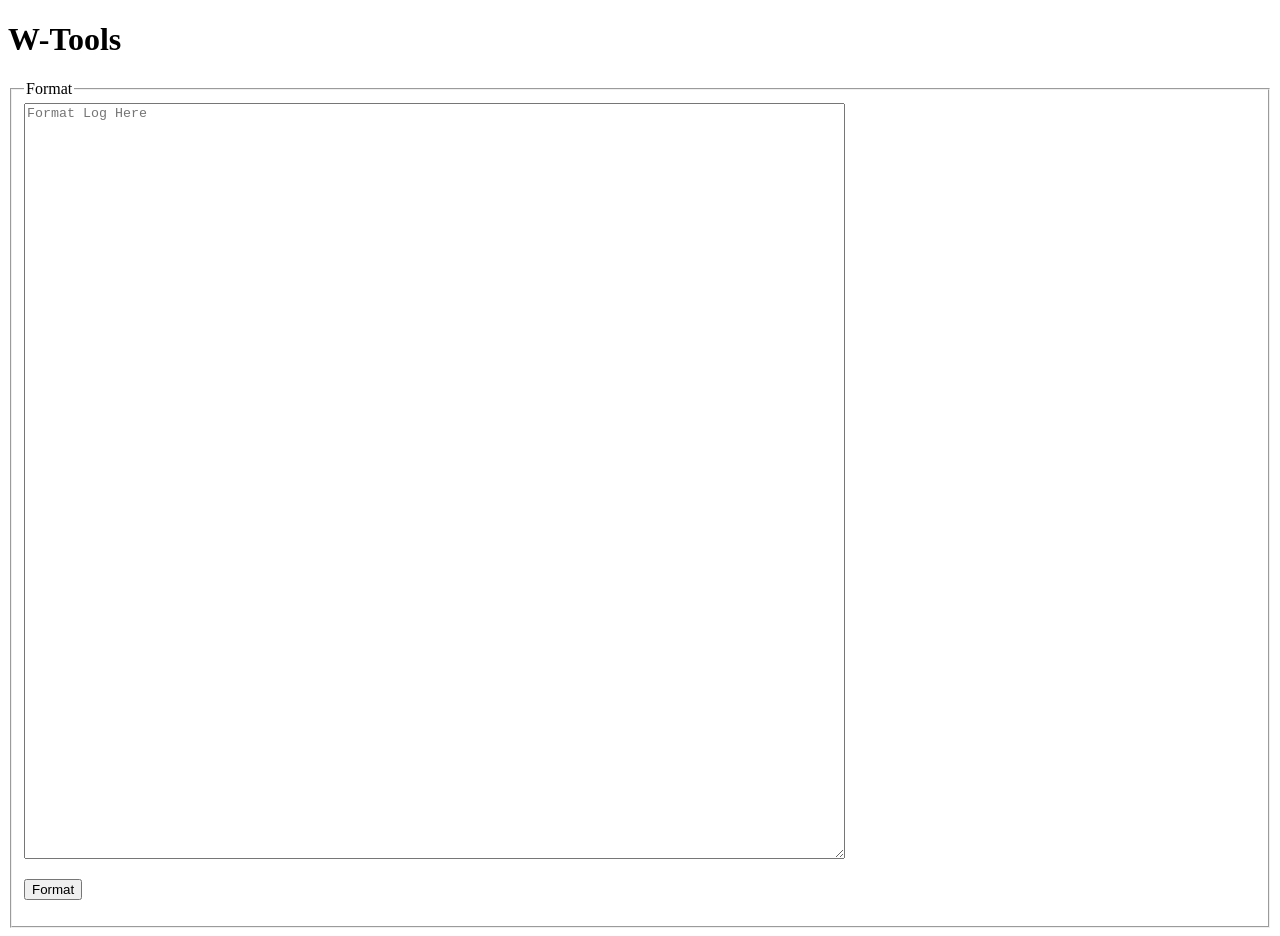
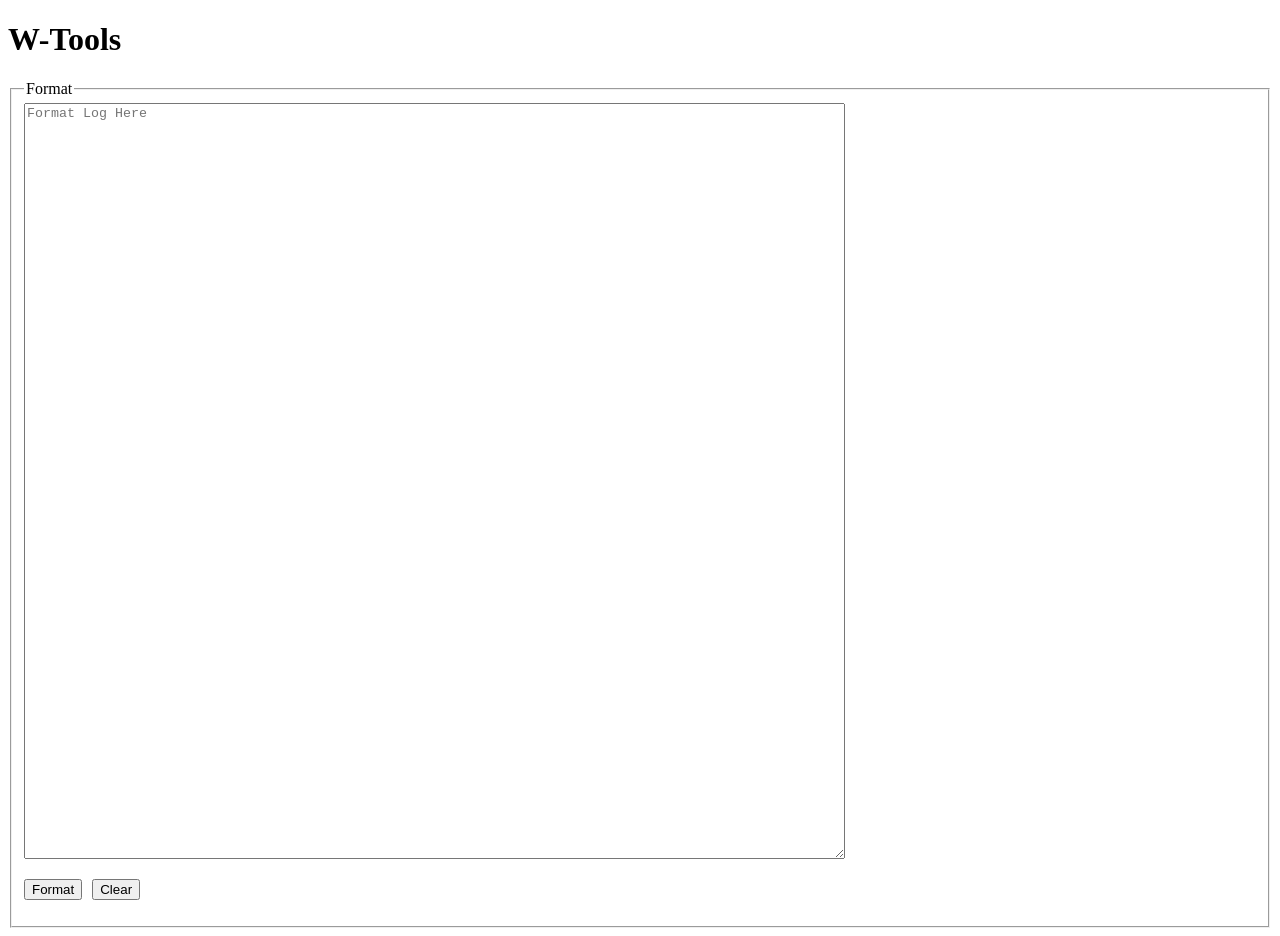
Before and after one commit to TheShonuff/w-tools, a SvelteKit app: page / in a window 1280 px wide. Built offline with nearby package versions, Linux system fonts and the light colour scheme.

Commit message:
add copy to clipboard and clear button

```diff
--- a/package.json
+++ b/package.json
@@ -13,6 +13,7 @@
 	},
 	"devDependencies": {
 		"@sveltejs/adapter-auto": "^1.0.0",
+		"@sveltejs/adapter-netlify": "^1.0.0-next.88",
 		"@sveltejs/kit": "^1.0.0",
 		"@typescript-eslint/eslint-plugin": "^5.45.0",
 		"@typescript-eslint/parser": "^5.45.0",
--- a/src/routes/+page.svelte
+++ b/src/routes/+page.svelte
@@ -4,6 +4,16 @@
 	function format() {
 		console.log(value);
 		value = value.replaceAll(re, '\n# ');
+		navigator.clipboard.writeText(value).then(() => copied());
+	}
+	function copied() {
+		let x = document.querySelector('.copied');
+		let legend = document.querySelector('legend');
+		legend.innerHTML = 'COPIED';
+		x.innerHTML = "LOOK AT THAT!!! It's been copied to your clipboard";
+	}
+	function clear() {
+		value = '';
 	}
 </script>
 
@@ -12,6 +22,22 @@
 	<fieldset>
 		<legend>Format</legend>
 		<textarea name="textarea" rows="50" cols="100" bind:value placeholder="Format Log Here" />
-		<p><button on:click={format}>Format</button></p>
+		<p>
+			<button class="format-btn" on:click={format}>Format</button><button
+				class="clear-btn"
+				on:click={clear}>Clear</button
+			>
+		</p>
+		<p class="copied" />
 	</fieldset>
 </form>
+
+<style>
+	.copied {
+		font-weight: bold;
+	}
+
+	.format-btn {
+		margin-right: 10px;
+	}
+</style>
```
Also changed, not shown: 2 other files (tests, documents, lock files or other folders).
